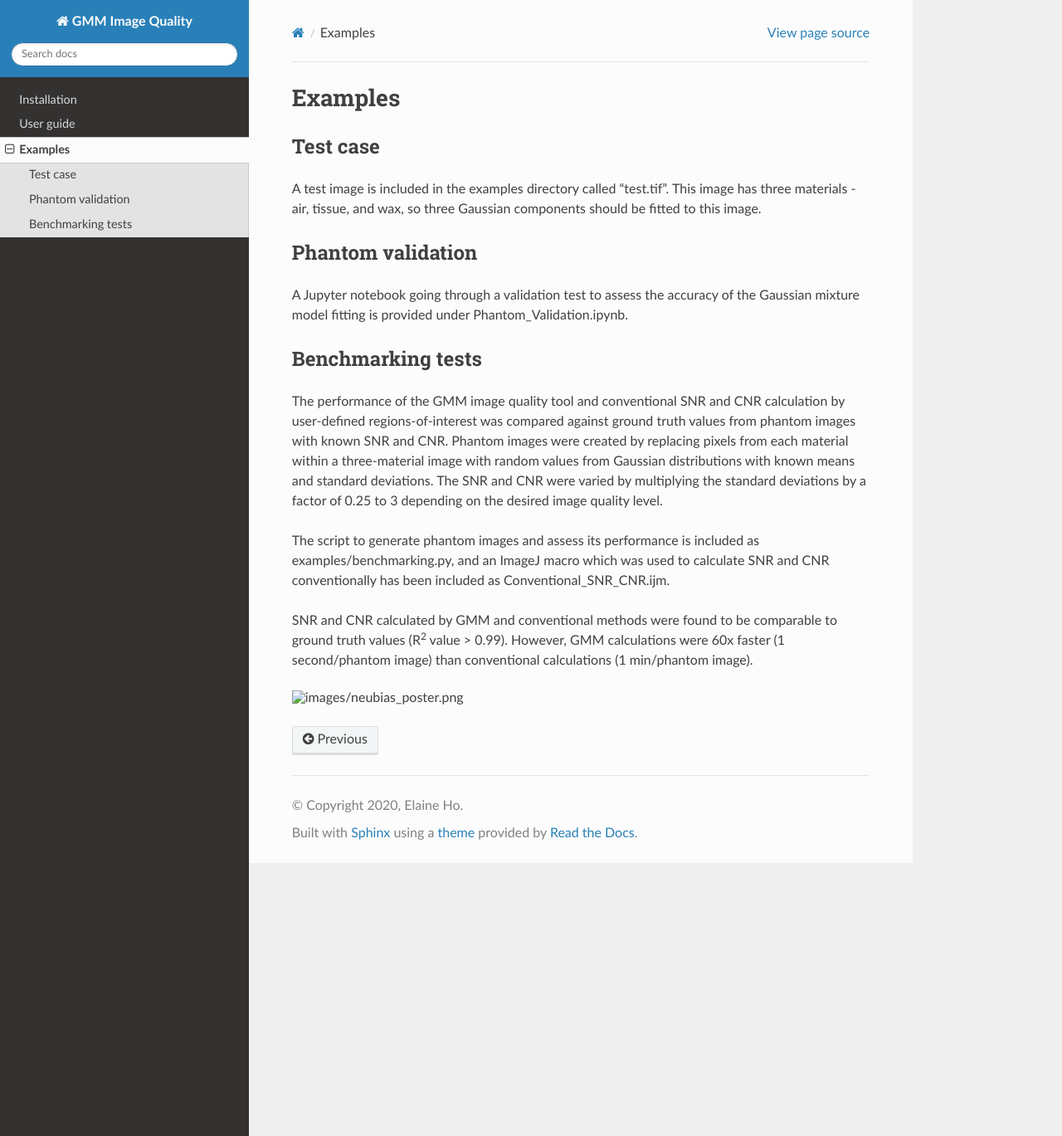
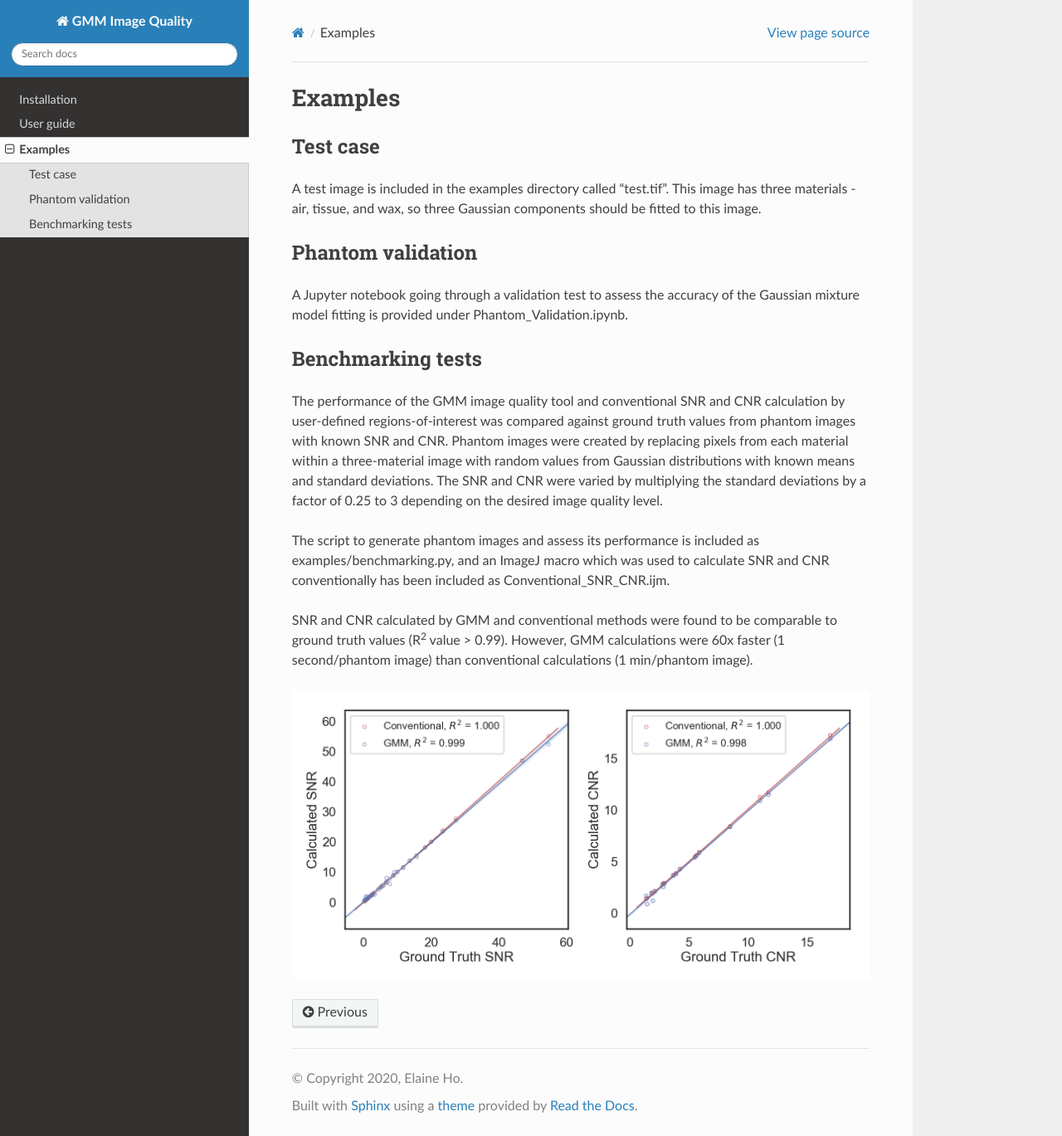
Before and after one commit to elainehoml/GMM_Image_Quality, a Sphinx documentation site: the page built from docs/examples.rst, in a window 1280 px wide and 1369 px high. Shown: the whole window at 83% size. Built offline with Sphinx 7.4.7 and the Read the Docs theme 2.0.0, drawn with Linux system fonts in a browser that asks for light colours.

Commit message:
Update files

```diff
--- a/docs/examples.rst
+++ b/docs/examples.rst
@@ -21,4 +21,4 @@ The script to generate phantom images and assess its performance is included as
 
 SNR and CNR calculated by GMM and conventional methods were found to be comparable to ground truth values (R\ :sup:`2` value > 0.99). However, GMM calculations were 60x faster (1 second/phantom image) than conventional calculations (1 min/phantom image).
 
-.. image:: images/neubias_poster.png
+.. image:: neubias_poster.png
--- a/docs/installation.rst
+++ b/docs/installation.rst
@@ -43,7 +43,7 @@ Please ensure that you **add Python to PATH** so that Python scripts can be run
 
 To test if this requirement is satisfied, open a command prompt window and type 'python'
 
-.. image:: /images/cmd_python_path.png
+.. image:: images/cmd_python_path.png
 
 Python virtual environment
 --------------------------
```
Also changed, not shown: docs/cmd_python_path.PNG (added), docs/download_zip_git.PNG (added), docs/example_SNR_CNR_RT.PNG (added), docs/example_histo.PNG (added), docs/example_output.PNG (added), docs/example_thresholded.PNG (added), docs/main_menu_GMM.PNG (added), docs/neubias_poster.png (added), docs/script_editor_fiji.PNG (added), docs/user_params_menu.PNG (added), 6 other files.
